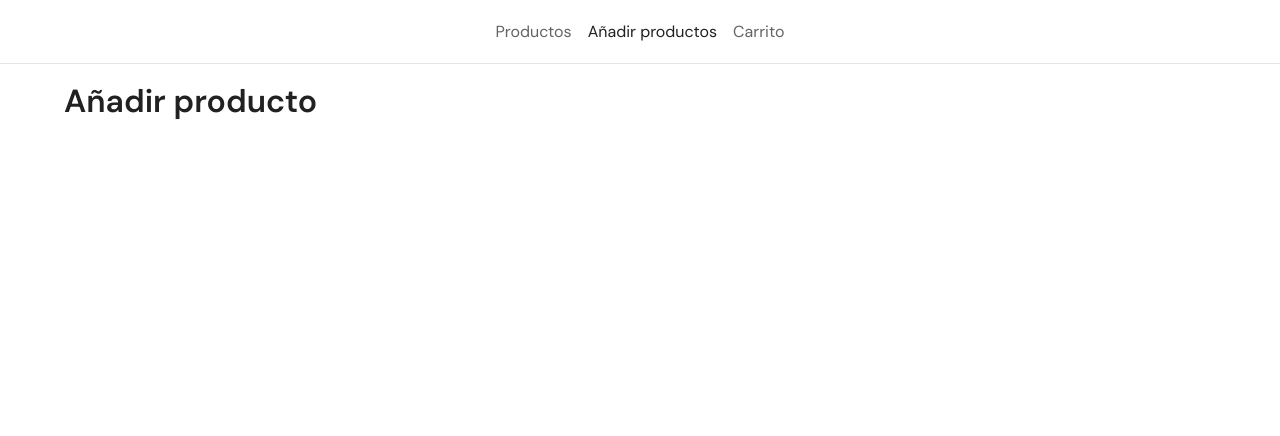
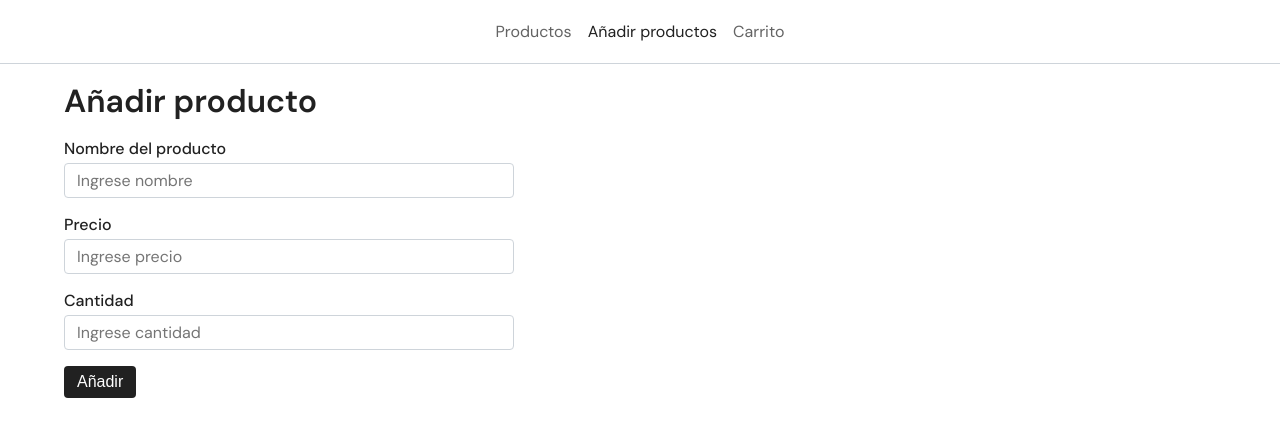
Before and after one commit to jaravad/react-store, a React (Create React App) app: page /add-product in a window 1280 px wide. Shown: the top 436 px of the page. Built offline with nearby package versions, Linux system fonts and the light colour scheme.

Commit message:
feat: Add product form

```diff
--- a/package.json
+++ b/package.json
@@ -12,6 +12,7 @@
     "@types/react-dom": "^18.2.7",
     "react": "^18.2.0",
     "react-dom": "^18.2.0",
+    "react-number-format": "5.2.2",
     "react-router-dom": "6.14.2",
     "react-scripts": "5.0.1",
     "sass": "^1.64.1",
--- a/src/components/NavBar.tsx
+++ b/src/components/NavBar.tsx
@@ -3,7 +3,7 @@ import { NavLink } from 'react-router-dom';
 
 const StyledNav = styled.nav`
   padding: 0.8rem 5%;
-  border-bottom: 1px solid #e4e4e4;
+  border-bottom: 1px solid #ced4da;
   display: flex;
   justify-content: center;
   ul {
--- a/src/styles/index.scss
+++ b/src/styles/index.scss
@@ -1,4 +1,4 @@
-@import url('https://fonts.googleapis.com/css2?family=DM+Sans:ital,wght@0,400;0,600;1,300&display=swap');
+@import url('https://fonts.googleapis.com/css2?family=DM+Sans:wght@300;400;500;600&display=swap');
 
 html {
   box-sizing: border-box;
@@ -21,6 +21,42 @@ h1, h2, h3, h4, h5, h6 {
 
 p {
   margin: 0
+}
+
+input {
+  font-family: inherit;
+}
+
+.custom-label {
+  margin-bottom: 0.25rem;
+  display: inline-block;
+  font-weight: 500;
+}
+
+.custom-input {
+  padding: 0.375rem 0.75rem;
+  display: block;
+  width: 100%;
+  border: 1px solid #ced4da;
+  border-radius: 0.25rem;
+  font-size: 1em;
+}
+
+.btn {
+  padding: 0.375rem 0.75rem;
+  border: 1px solid transparent;
+  font-size: 1rem;
+  background-color: #212121;
+  color: white;
+  border-radius: 0.25rem;
+  cursor: pointer;
+  transition: background-color 200ms ease;
+  &:hover {
+    background-color: rgba(33,33,33, 0.8);
+  }
+  &--full {
+    width: 100%;
+  }
 }
 
 .container {
@@ -54,6 +90,11 @@ p {
   }
 }
 
+.add-product__form {
+  max-width: 450px;
+  width: 100%;
+}
+
 @media (max-width: 900px) {
   body {
     font-size: 15px;
--- a/src/views/AddProduct.tsx
+++ b/src/views/AddProduct.tsx
@@ -1,7 +1,83 @@
+import { NumberFormatValues, NumericFormat } from 'react-number-format';
+import { ChangeEvent, useState } from 'react';
+
 const AddProduct = () => {
+  const [inputValues, setInputValues] = useState({
+    name: '',
+    price: null,
+    quantity: null,
+  });
+
+  const { name, price, quantity } = inputValues;
+
+  const handleInputChange = (inputName: string) => (e: ChangeEvent) => {
+    const target = e.target as HTMLInputElement;
+    setInputValues((prevValues) => ({
+      ...prevValues,
+      [inputName]: target.value,
+    }));
+  };
+
+  const handleFormSubmit = (e: React.FormEvent<HTMLFormElement>) => {
+    e.preventDefault();
+    console.log(inputValues);
+  };
+
   return (
     <div className="container pt-1">
       <h1 className="mb-1">Añadir producto</h1>
+      <form action="" className="add-product__form" onSubmit={handleFormSubmit}>
+        <div className="mb-1">
+          <label className="custom-label" htmlFor="name">
+            Nombre del producto
+          </label>
+          <input
+            type="text"
+            id="name"
+            name="name"
+            autoComplete="off"
+            placeholder="Ingrese nombre"
+            className="custom-input"
+            value={name}
+            onChange={handleInputChange('name')}
+          />
+        </div>
+        <div className="mb-1">
+          <label className="custom-label" htmlFor="price">
+            Precio
+          </label>
+          <NumericFormat
+            type="text"
+            id="price"
+            name="price"
+            autoComplete="off"
+            placeholder="Ingrese precio"
+            className="custom-input"
+            value={price}
+            prefix="$"
+            thousandSeparator
+            onChange={handleInputChange('price')}
+          />
+        </div>
+        <div className="mb-1">
+          <label className="custom-label" htmlFor="quantity">
+            Cantidad
+          </label>
+          <NumericFormat
+            type="text"
+            id="quantity"
+            name="quantity"
+            autoComplete="off"
+            placeholder="Ingrese cantidad"
+            className="custom-input"
+            value={quantity}
+            onChange={handleInputChange('quantity')}
+          />
+        </div>
+        <button type="submit" className="btn">
+          Añadir
+        </button>
+      </form>
     </div>
   );
 };
--- a/src/views/Products.tsx
+++ b/src/views/Products.tsx
@@ -1,12 +1,14 @@
+import { useState } from 'react';
 import ProductCard from '../components/ProductCard';
 import data from '../data.json';
 
 const Products = () => {
+  const [products] = useState(data.products);
   return (
     <div className="container pt-1">
       <h1 className="mb-1">Productos</h1>
       <div className="products-grid">
-        {data.products.map((product) => (
+        {products.map((product) => (
           <ProductCard {...product} key={product.id} />
         ))}
       </div>
```
Also changed, not shown: 1 other file (tests, documents, lock files or other folders).
